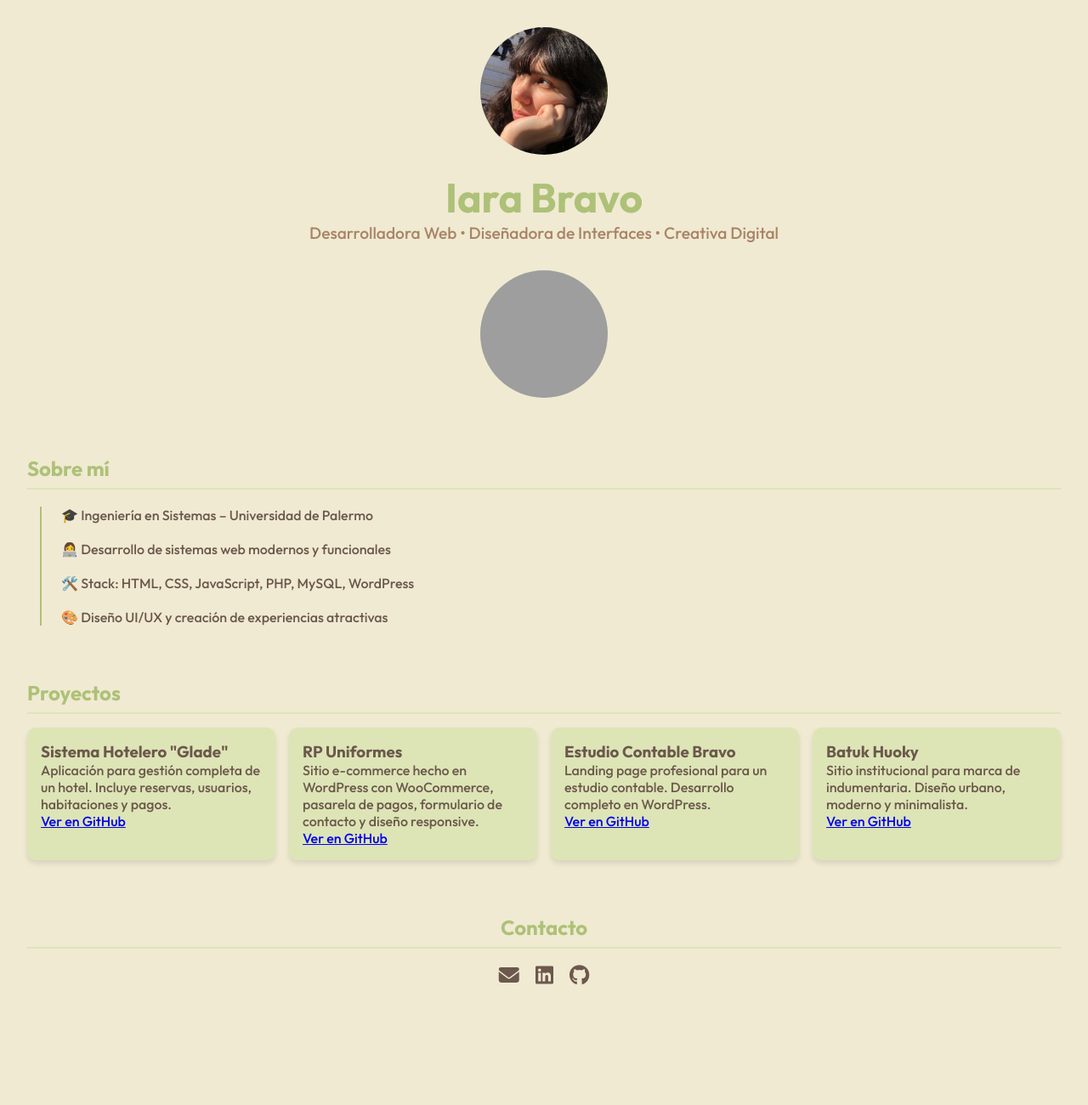
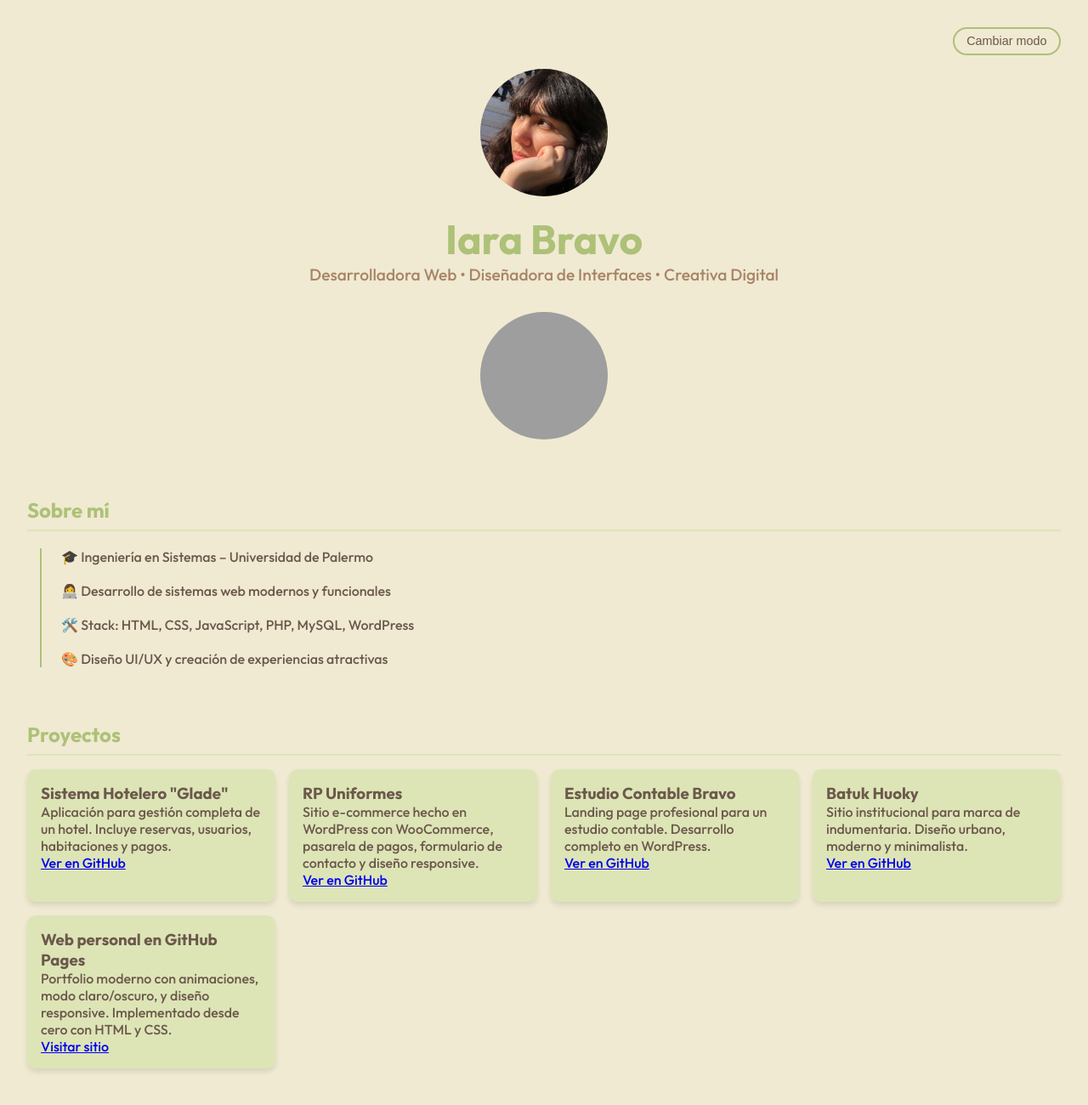
Before and after one commit to iarabravo/portfolio-iara, a plain HTML site: page index.html in a window 1280 px wide. Shown: the top 1300 px of the page at 85% size. Before the commit the page ends 1194 px from the top, so only its background shows below. Drawn offline with nearby package versions, Linux system fonts and the light colour scheme; grey boxes are pictures that could not be loaded.

Commit message:
Update index.html

```diff
--- a/index.html
+++ b/index.html
@@ -10,24 +10,56 @@
   <link rel="stylesheet" href="https://cdnjs.cloudflare.com/ajax/libs/font-awesome/6.4.0/css/all.min.css">
   <link rel="stylesheet" href="https://unpkg.com/aos@2.3.1/dist/aos.css" />
   <style>
+    :root {
+      --bg: #f0ead2;
+      --text: #6c584c;
+      --accent: #adc178;
+      --section: #dde5b6;
+      --soft: #a98467;
+    }
+    body.dark-mode {
+      --bg: #121212;
+      --text: #eaeaea;
+      --accent: #90ee90;
+      --section: #1e1e1e;
+      --soft: #aaa;
+    }
     * {
       box-sizing: border-box;
       margin: 0;
       padding: 0;
     }
-
     body {
       font-family: 'Outfit', sans-serif;
-      background-color: #f0ead2;
-      color: #6c584c;
+      background-color: var(--bg);
+      color: var(--text);
       padding: 2rem;
+      transition: background-color 0.3s, color 0.3s;
     }
-
+    .topbar {
+      display: flex;
+      justify-content: flex-end;
+      align-items: center;
+      margin-bottom: 1rem;
+    }
+    .mode-toggle {
+      cursor: pointer;
+      font-size: 0.9rem;
+      color: var(--text);
+      background: none;
+      border: 2px solid var(--accent);
+      padding: 0.4rem 0.9rem;
+      border-radius: 20px;
+      transition: background 0.3s, color 0.3s;
+    }
+    .mode-toggle:hover {
+      background: var(--accent);
+      color: #fff;
+    }
     header {
       text-align: center;
       margin-bottom: 3rem;
     }
-
     header img {
       border-radius: 50%;
       width: 150px;
@@ -35,36 +67,30 @@
       object-fit: cover;
       margin-bottom: 1rem;
     }
-
     header h1 {
       font-size: 3rem;
-      color: #adc178;
+      color: var(--accent);
     }
-
     header p {
       font-size: 1.2rem;
-      color: #a98467;
+      color: var(--soft);
     }
-
     section {
       margin-bottom: 4rem;
     }
-
     h2 {
-      color: #adc178;
-      border-bottom: 2px solid #dde5b6;
+      color: var(--accent);
+      border-bottom: 2px solid var(--section);
       padding-bottom: 0.5rem;
       margin-bottom: 1rem;
     }
-
     ul.timeline {
       list-style: none;
       position: relative;
     }
-
     ul.timeline::before {
       content: '';
-      background: #adc178;
+      background: var(--accent);
       display: inline-block;
       position: absolute;
       left: 15px;
@@ -72,37 +98,31 @@
       height: 100%;
       z-index: 400;
     }
-
     ul.timeline > li {
       margin: 20px 0;
       padding-left: 40px;
     }
-
     .project-list {
       display: grid;
       grid-template-columns: repeat(auto-fit, minmax(280px, 1fr));
       gap: 1rem;
     }
-
     .project {
-      background-color: #dde5b6;
+      background-color: var(--section);
       padding: 1rem;
       border-radius: 10px;
       box-shadow: 0 4px 6px rgba(0,0,0,0.1);
     }
-
     footer {
       text-align: center;
       margin-top: 3rem;
     }
-
     .socials a {
       margin: 0 0.5rem;
-      color: #6c584c;
+      color: var(--text);
       text-decoration: none;
       font-size: 1.5rem;
     }
-
     .hero-animation {
       width: 100%;
       max-width: 500px;
@@ -111,6 +131,12 @@
   </style>
 </head>
 <body>
+  <div class="topbar">
+    <button class="mode-toggle" onclick="document.body.classList.toggle('dark-mode')">
+      Cambiar modo
+    </button>
+  </div>
+
   <header data-aos="fade-down">
     <img src="foto.jpeg" alt="Foto de Iara Bravo">
     <h1>Iara Bravo</h1>
@@ -153,13 +179,18 @@
         <p>Sitio institucional para marca de indumentaria. Diseño urbano, moderno y minimalista.</p>
         <a href="https://github.com/iarabravo/batuk-huoky" target="_blank">Ver en GitHub</a>
       </div>
+      <div class="project">
+        <h3>Web personal en GitHub Pages</h3>
+        <p>Portfolio moderno con animaciones, modo claro/oscuro, y diseño responsive. Implementado desde cero con HTML y CSS.</p>
+        <a href="https://iarabravo.github.io/" target="_blank">Visitar sitio</a>
+      </div>
     </div>
   </section>
 
   <footer>
     <h2>Contacto</h2>
     <div class="socials">
-      <a href="mailto:iarabravo207@hotmail.com"><i class="fas fa-envelope"></i></a>
+      <a href="mailto:iarabravo.dev@gmail.com"><i class="fas fa-envelope"></i></a>
       <a href="https://www.linkedin.com/in/iarabravo" target="_blank"><i class="fab fa-linkedin"></i></a>
       <a href="https://github.com/iarabravo" target="_blank"><i class="fab fa-github"></i></a>
     </div>
```
